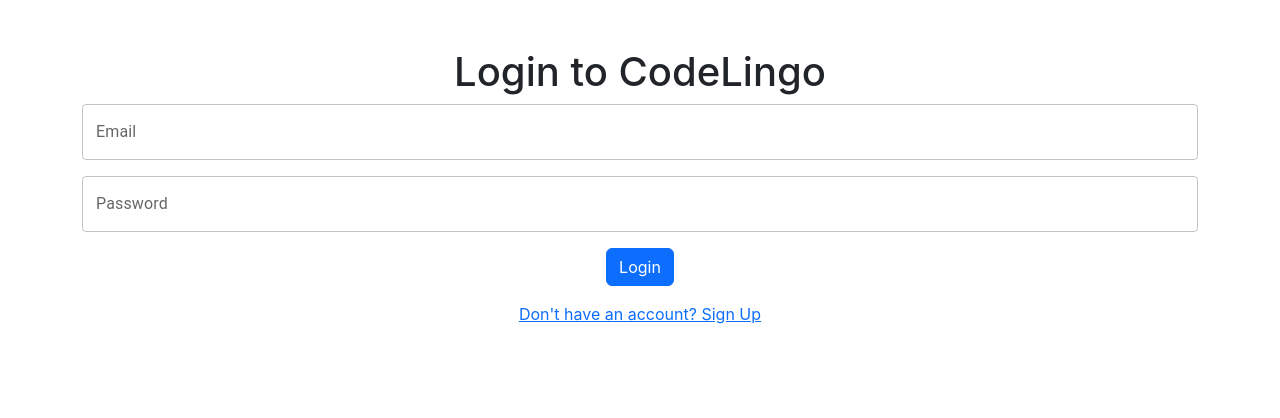
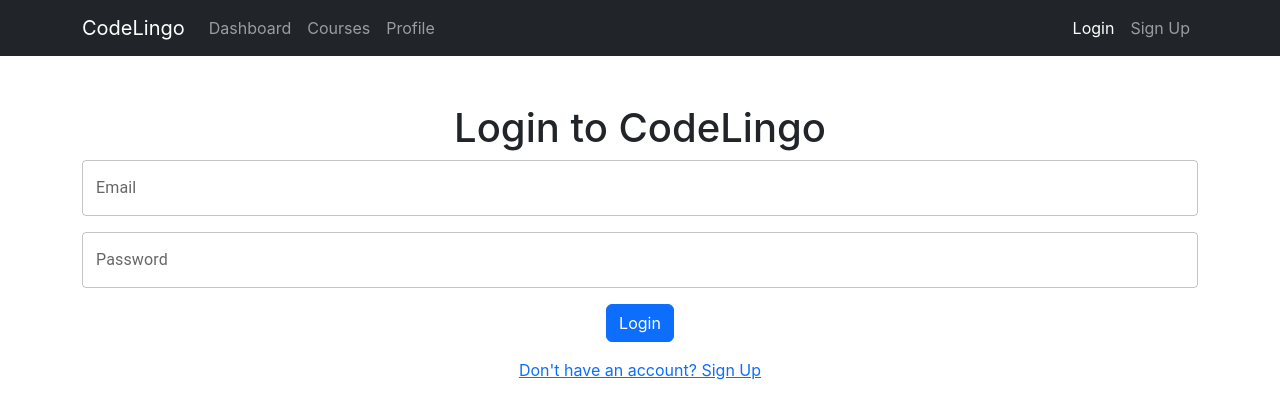
Before and after one commit to SaaiAravindhRaja/CodeLingo, a React (Create React App) app: page /login in a window 1280 px wide. Shown: the top 418 px of the page. Built offline with nearby package versions, Linux system fonts and the light colour scheme.

Commit message:
Add header component

```diff
--- a/src/App.tsx
+++ b/src/App.tsx
@@ -1,5 +1,6 @@
 import React from 'react';
 import { BrowserRouter as Router, Route, Routes, Navigate } from 'react-router-dom';
+import Header from './components/Header';
 import LoginPage from './pages/LoginPage';
 import SignupPage from './pages/SignupPage';
 import DashboardPage from './pages/DashboardPage';
@@ -11,6 +12,7 @@
 function App() {
   return (
     <Router>
+      <Header />
       <div className="App">
         <Routes>
           <Route path="/" element={<Navigate to="/dashboard" />} />
--- /dev/null
+++ b/src/components/Header.tsx
@@ -0,0 +1,39 @@
+import React from 'react';
+import { Navbar, Nav, Container } from 'react-bootstrap';
+import { LinkContainer } from 'react-router-bootstrap';
+
+const Header = () => {
+    return (
+        <Navbar bg="dark" variant="dark" expand="lg">
+            <Container>
+                <LinkContainer to="/">
+                    <Navbar.Brand>CodeLingo</Navbar.Brand>
+                </LinkContainer>
+                <Navbar.Toggle aria-controls="basic-navbar-nav" />
+                <Navbar.Collapse id="basic-navbar-nav">
+                    <Nav className="me-auto">
+                        <LinkContainer to="/dashboard">
+                            <Nav.Link>Dashboard</Nav.Link>
+                        </LinkContainer>
+                        <LinkContainer to="/courses">
+                            <Nav.Link>Courses</Nav.Link>
+                        </LinkContainer>
+                        <LinkContainer to="/profile">
+                            <Nav.Link>Profile</Nav.Link>
+                        </LinkContainer>
+                    </Nav>
+                    <Nav>
+                        <LinkContainer to="/login">
+                            <Nav.Link>Login</Nav.Link>
+                        </LinkContainer>
+                        <LinkContainer to="/signup">
+                            <Nav.Link>Sign Up</Nav.Link>
+                        </LinkContainer>
+                    </Nav>
+                </Navbar.Collapse>
+            </Container>
+        </Navbar>
+    );
+};
+
+export default Header;
```
